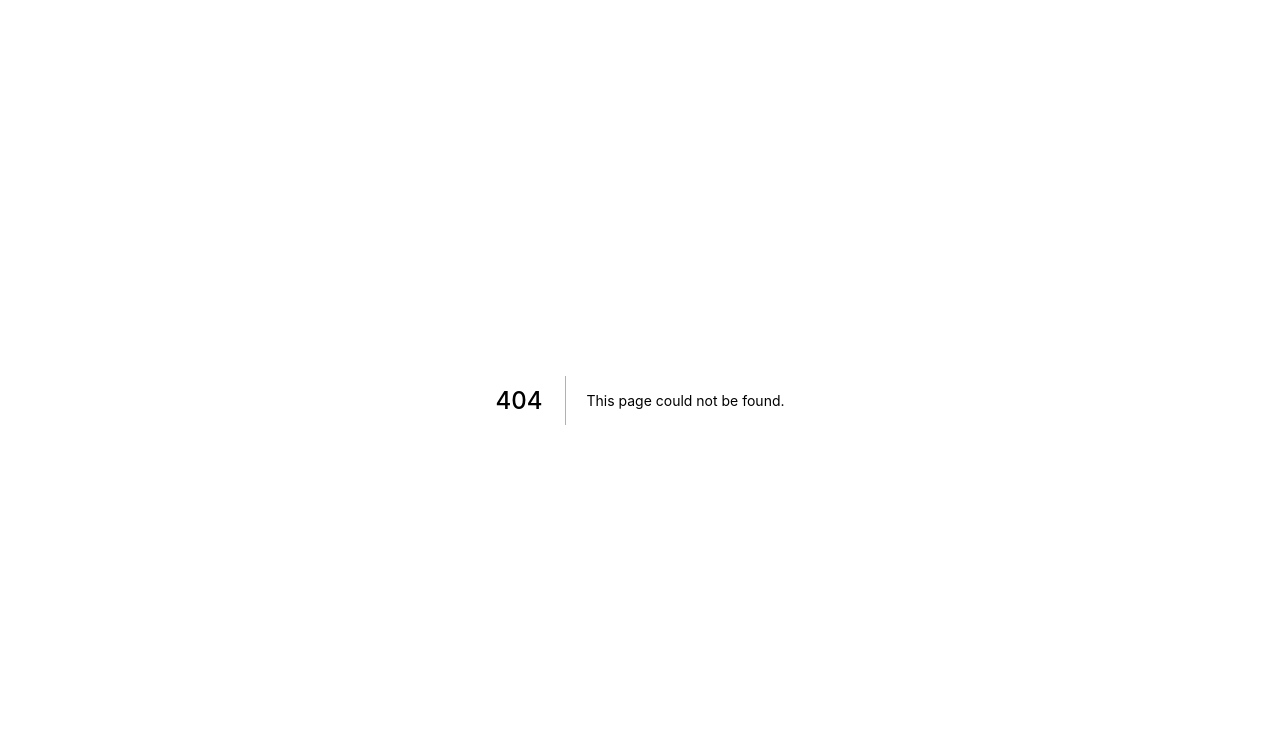
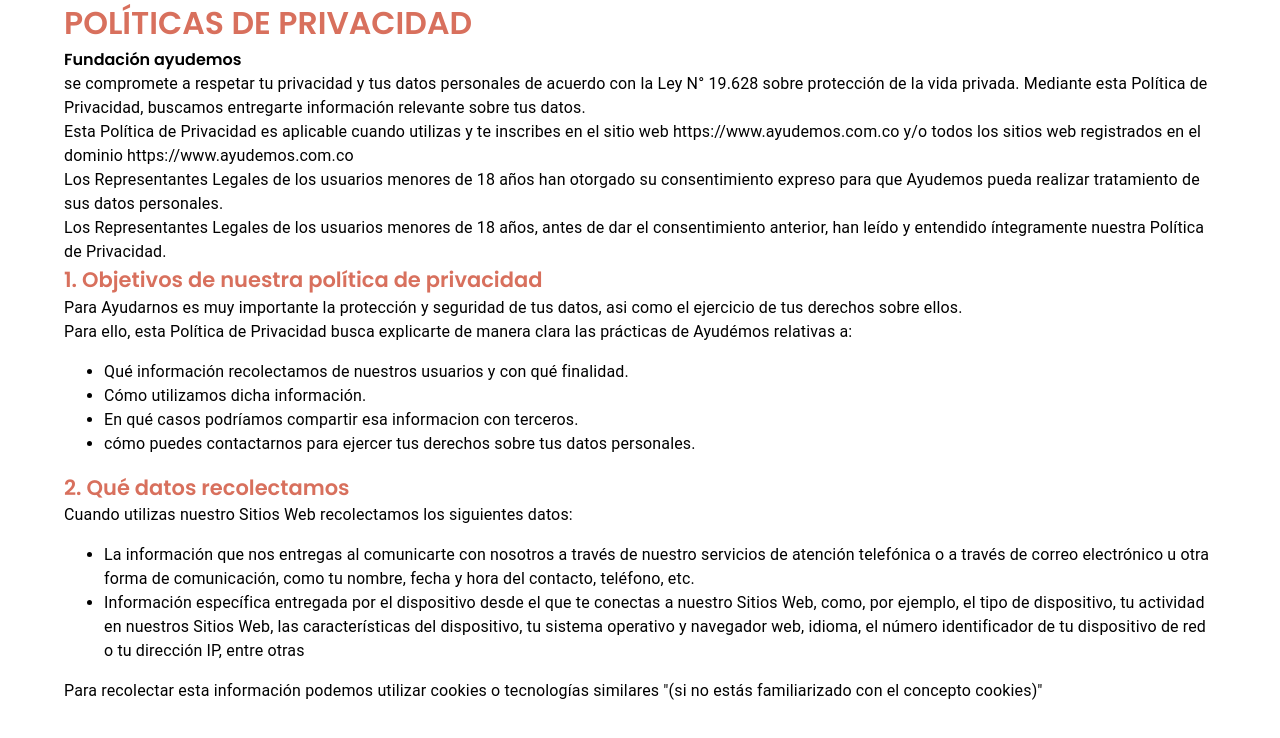
Before and after one commit to melendez-dev/help-us, a Next.js app: page /politices in a window 1280 px wide. Before the commit this address had no page. Shown: the top 738 px of the page. Built offline with nearby package versions, Linux system fonts and the light colour scheme.

Commit message:
feature: page-politices

```diff
--- /dev/null
+++ b/pages/politices/index.js
@@ -0,0 +1,116 @@
+import { TextField, Box, Typography, Button, Container } from "@mui/material";
+export default function Politice() {
+  return (
+    <Container>
+      <Box>
+        <Box>
+          <Typography variant="h2-bold" color="primary">
+            POLÍTICAS DE PRIVACIDAD
+          </Typography>
+        </Box>
+        <Box>
+          <Typography variant="p-bold">Fundación ayudemos</Typography>
+          <Typography varaint="p">
+            se compromete a respetar tu privacidad y tus datos personales de
+            acuerdo con la Ley N° 19.628 sobre protección de la vida privada.
+            Mediante esta Política de Privacidad, buscamos entregarte
+            información relevante sobre tus datos.
+          </Typography>
+        </Box>
+
+        <Box>
+          <Typography varaint="p">
+            Esta Política de Privacidad es aplicable cuando utilizas y te
+            inscribes en el sitio web https://www.ayudemos.com.co y/o todos los
+            sitios web registrados en el dominio https://www.ayudemos.com.co
+          </Typography>
+        </Box>
+
+        <Box>
+          <Typography varaint="p">
+            Los Representantes Legales de los usuarios menores de 18 años han
+            otorgado su consentimiento expreso para que Ayudemos pueda realizar
+            tratamiento de sus datos personales.
+          </Typography>
+        </Box>
+
+        <Box>
+          <Typography varaint="p">
+            Los Representantes Legales de los usuarios menores de 18 años, antes
+            de dar el consentimiento anterior, han leído y entendido
+            íntegramente nuestra Política de Privacidad.
+          </Typography>
+        </Box>
+
+        <Box>
+          <Typography variant="h3-bold" color="primary">
+           1. Objetivos de nuestra política de privacidad
+          </Typography>
+        </Box>
+
+        <Box>
+          <Typography varaint="p">
+            Para Ayudarnos es muy importante la protección y seguridad de tus
+            datos, asi como el ejercicio de tus derechos sobre ellos.
+          </Typography>
+        </Box>
+
+        <Box>
+          <Typography varaint="p">
+            Para ello, esta Política de Privacidad busca explicarte de manera
+            clara las prácticas de Ayudémos relativas a:
+          </Typography>
+        </Box>
+
+        <Box>
+          <Typography varaint="p">
+            <ul>
+              <li>
+                Qué información recolectamos de nuestros usuarios y con qué
+                finalidad.
+              </li>
+              <li>Cómo utilizamos dicha información.</li>
+              <li>
+                En qué casos podríamos compartir esa informacion con terceros.{" "}
+              </li>
+              <li>
+                cómo puedes contactarnos para ejercer tus derechos sobre tus
+                datos personales.
+              </li>
+            </ul>
+          </Typography>
+        </Box>
+
+        <Box>
+          <Typography variant="h3-bold" color="primary">
+            2. Qué datos recolectamos
+          </Typography>
+        </Box>
+
+        <Box>
+          <Typography varaint="p">
+            Cuando utilizas nuestro Sitios Web recolectamos los siguientes datos:
+          </Typography>
+        </Box>
+
+        <Box>
+          <Typography varaint="p">
+            <ul>
+              <li>
+                La información que nos entregas al comunicarte con nosotros a través de nuestro servicios de atención telefónica o a través de correo electrónico u otra forma de comunicación, como tu nombre, fecha y hora del contacto, teléfono, etc.
+              </li>
+              <li>Información específica entregada por el dispositivo desde el que te conectas a nuestro Sitios Web, como, por ejemplo, el tipo de dispositivo, tu actividad en nuestros Sitios Web, las características del dispositivo, tu sistema operativo y navegador web, idioma, el número identificador de tu dispositivo de red o tu dirección IP, entre otras</li>
+            </ul>
+          </Typography>
+        </Box>
+
+        <Box>
+          <Typography varaint="p">
+            Para recolectar esta información podemos utilizar cookies o tecnologías similares "(si no estás familiarizado con el concepto cookies)"
+          </Typography>
+        </Box>
+
+      </Box>
+    </Container>
+  );
+}
```
Also changed, not shown: 1 other file (tests, documents, lock files or other folders).
